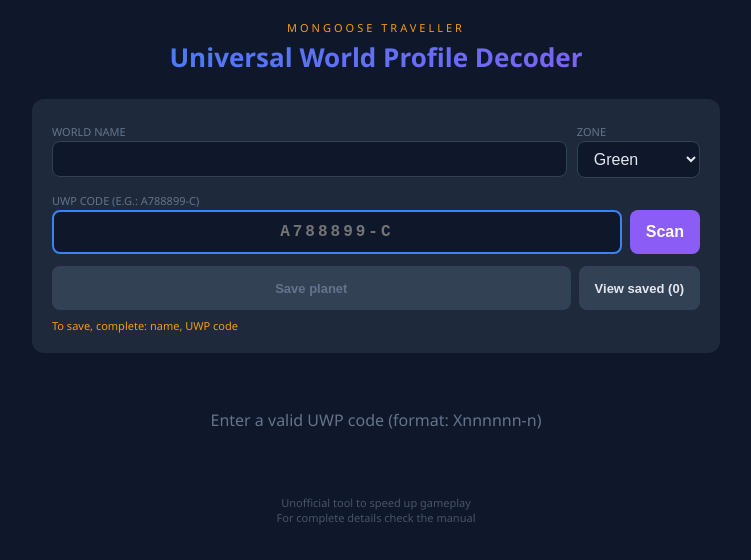
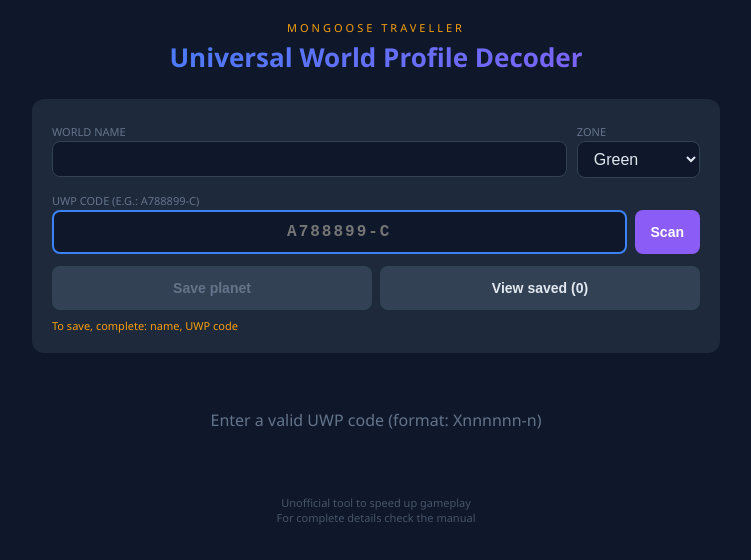
Before and after one commit to pgarriga/traveller-uwp-decoder, a React (Vite) app: page / in a window 1280 px wide. Shown: the top 560 px of the page, without its empty margins (264-1015 px from the left). Built offline with nearby package versions, Linux system fonts and the light colour scheme.

Commit message:
style: normalize button and input sizes
- All buttons use fontSize 14px
- UWP input reduced to 18px with tighter letter-spacing
- Save/View buttons now equal width (flex: 1)

Co-Authored-By: Claude Opus 4.5 <noreply@anthropic.com>

```diff
--- a/src/App.jsx
+++ b/src/App.jsx
@@ -250,7 +250,7 @@ export default function App() {
           <div style={{ marginBottom: 10 }}>
             <label style={{ fontSize: 11, color: "#64748b", textTransform: "uppercase" }}>{t("uwpCode")}</label>
             <div className="uwp-row">
-              <input value={uwp} onChange={e => setUwp(e.target.value)} placeholder={t("uwpPlaceholder")} style={{ flex: 1, background: "#0f172a", border: "2px solid #3b82f6", borderRadius: 8, padding: "10px 14px", color: "#e2e8f0", fontSize: 20, fontFamily: "monospace", fontWeight: 700, letterSpacing: 3, textAlign: "center" }} />
+              <input value={uwp} onChange={e => setUwp(e.target.value)} placeholder={t("uwpPlaceholder")} style={{ flex: 1, background: "#0f172a", border: "2px solid #3b82f6", borderRadius: 8, padding: "10px 14px", color: "#e2e8f0", fontSize: 18, fontFamily: "monospace", fontWeight: 700, letterSpacing: 2, textAlign: "center" }} />
               <input
                 type="file"
                 accept="image/*"
@@ -268,12 +268,12 @@ export default function App() {
                   borderRadius: 8,
                   color: "#fff",
                   padding: "10px 16px",
-                  fontSize: 16,
+                  fontSize: 14,
                   fontWeight: 600,
                   cursor: scanning ? "wait" : "pointer",
                   display: "flex",
                   alignItems: "center",
-                  gap: 6,
+                  justifyContent: "center",
                   whiteSpace: "nowrap"
                 }}>
                 {scanning ? "..." : t("scan")}
@@ -297,7 +297,7 @@ export default function App() {
                 borderRadius: 8,
                 color: canSave ? "#fff" : "#64748b",
                 padding: "10px 16px",
-                fontSize: 13,
+                fontSize: 14,
                 fontWeight: 600,
                 cursor: canSave ? "pointer" : "not-allowed"
               }}>
@@ -306,12 +306,13 @@ export default function App() {
             <button
               onClick={() => setShowSaved(!showSaved)}
               style={{
+                flex: 1,
                 background: "#334155",
                 border: "none",
                 borderRadius: 8,
                 color: "#e2e8f0",
                 padding: "10px 16px",
-                fontSize: 13,
+                fontSize: 14,
                 fontWeight: 600,
                 cursor: "pointer"
               }}>
```
